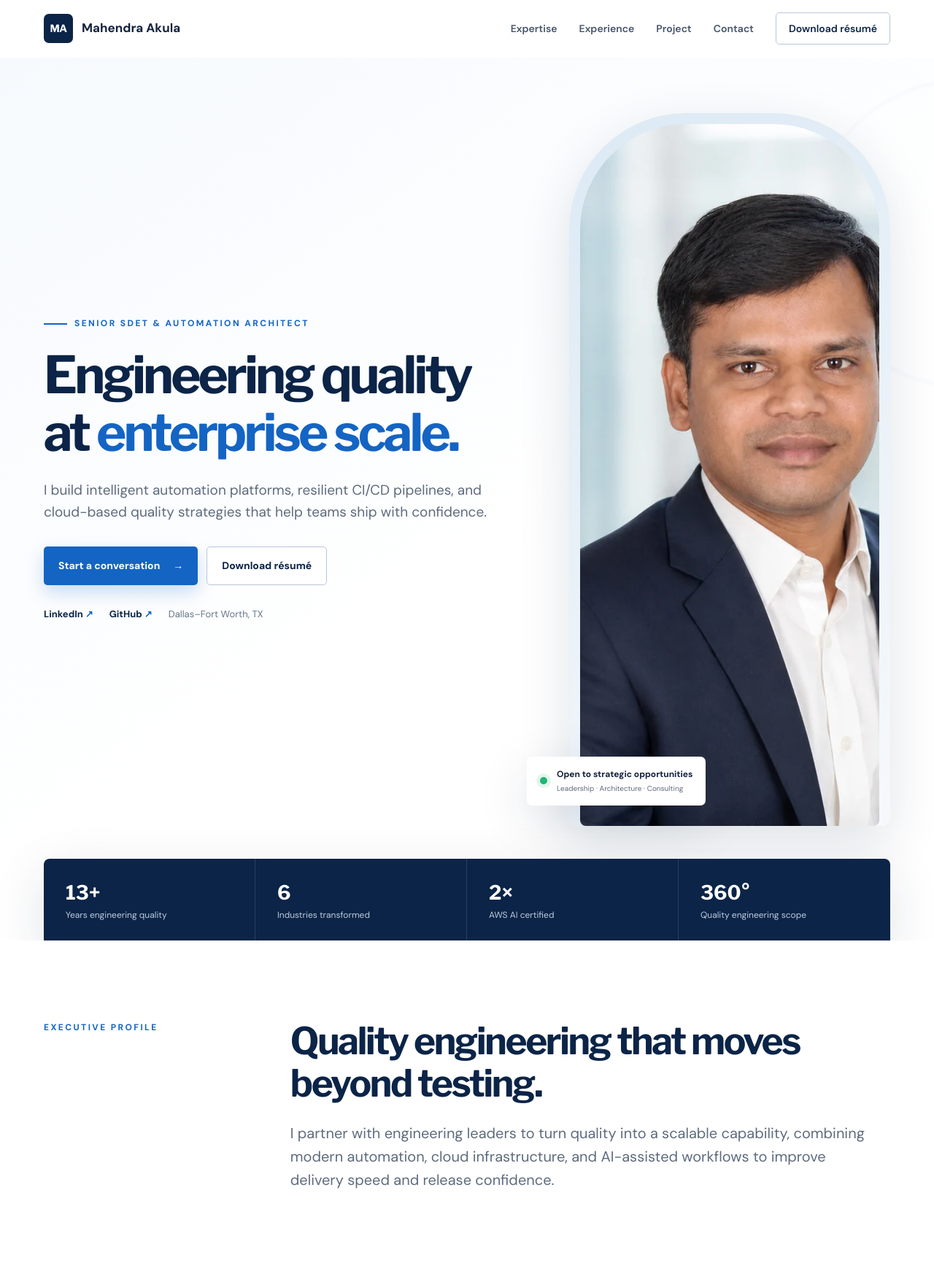
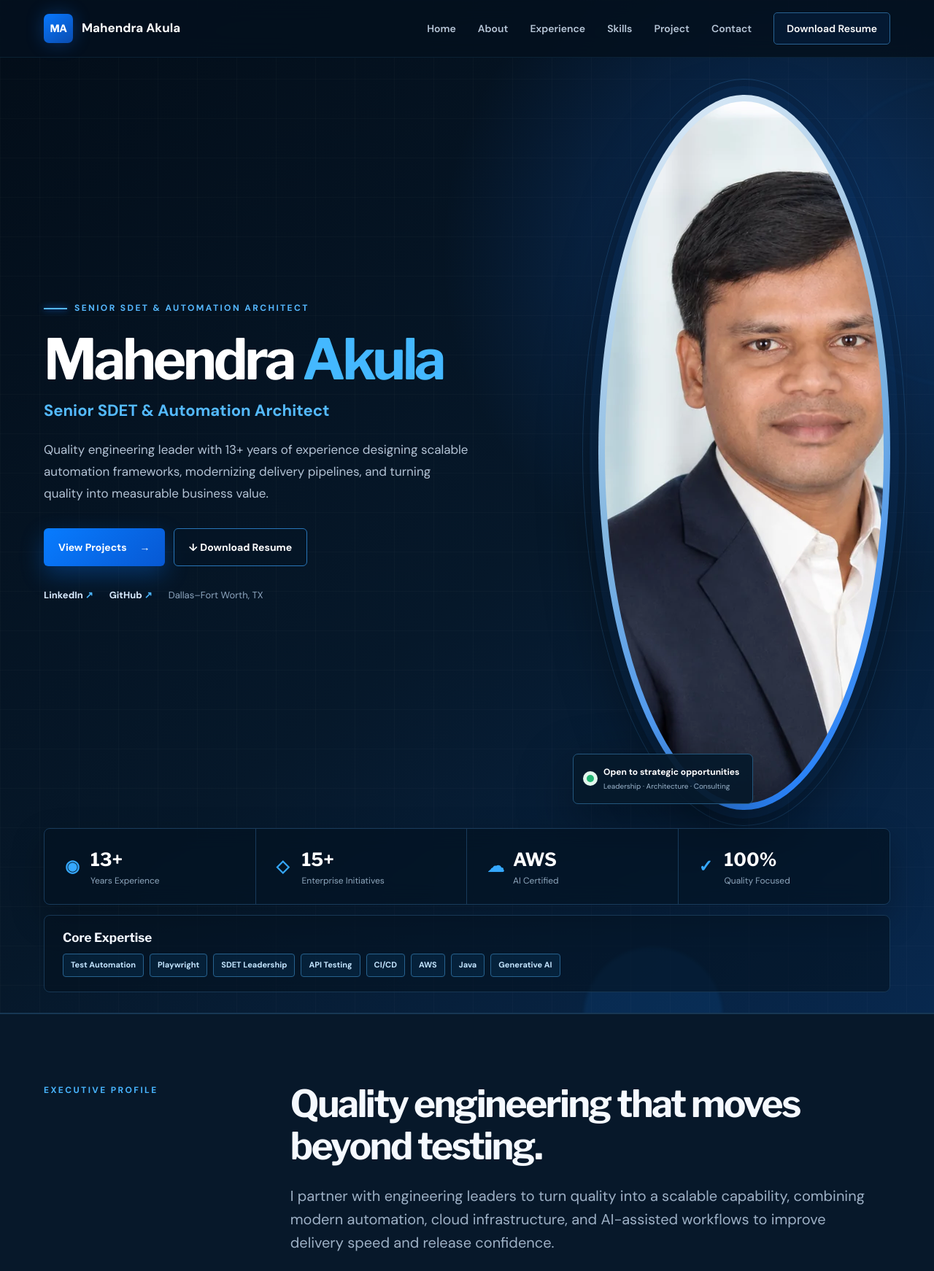
Before and after one commit to mahendra15nov/mahendraakula-profile, a plain HTML site: page index.html in a window 1280 px wide. Shown: the top 1742 px of the page at 73% size. Drawn offline with nearby package versions, Linux system fonts and the light colour scheme.

Commit message:
Redesign portfolio with premium dark theme

```diff
--- /dev/null
+++ b/dark-theme.css
@@ -0,0 +1,44 @@
+:root{--navy:#061526;--blue:#1677ff;--bright:#4db7ff;--ink:#f4f8ff;--muted:#9db0c6;--line:#183553;--soft:#081b30;--white:#fff;--shadow:0 25px 75px rgba(0,0,0,.38)}
+body{background:#061526;color:var(--ink)}
+.site-header{background:rgba(4,16,30,.88);border-bottom:1px solid rgba(77,183,255,.1)}
+.site-header.scrolled{border-color:#183553;box-shadow:0 12px 35px rgba(0,0,0,.25)}
+.brand-mark{background:linear-gradient(145deg,#0878ff,#0a4caf);box-shadow:0 0 24px rgba(22,119,255,.32)}
+.brand-name{color:#fff}.site-nav{color:#b7c6d7}.site-nav a:hover{color:#58baff}
+.nav-cta{border-color:#286292;color:#fff!important;background:rgba(22,119,255,.08)}
+.hero{padding-top:130px;background:radial-gradient(circle at 85% 25%,rgba(25,106,220,.34),transparent 32%),linear-gradient(140deg,#030d18 0%,#06182a 55%,#08284e 100%);border-bottom:1px solid #173754}
+.hero:after{content:"";position:absolute;inset:0;background-image:linear-gradient(rgba(255,255,255,.018) 1px,transparent 1px),linear-gradient(90deg,rgba(255,255,255,.018) 1px,transparent 1px);background-size:54px 54px;pointer-events:none}
+.hero-grid,.metrics,.hero-skills{position:relative;z-index:2}.hero-grid{min-height:520px;grid-template-columns:1.08fr .92fr}
+.eyebrow{color:#55b8ff;margin-bottom:18px}.eyebrow span{background:#55b8ff;box-shadow:0 0 10px #1677ff}
+h1{font-size:clamp(54px,6vw,84px);color:#fff;margin-bottom:8px;letter-spacing:-4px}h1 em{color:#44b8ff}
+.hero-role{margin:0 0 22px;color:#54baff;font-size:22px;font-weight:700}
+.hero-summary{color:#b3c3d5;font-size:17px;line-height:1.75;max-width:590px}
+.button{border-radius:6px}.primary{background:linear-gradient(135deg,#087cff,#0758d3);box-shadow:0 12px 32px rgba(8,124,255,.3)}.primary:hover{background:#1688ff}
+.secondary{background:rgba(4,20,37,.65);border-color:#2875b8;color:#fff}.hero-links{color:#8ea6bf}.hero-links a{color:#d9eaff}.hero-links a span{color:#4bb6ff}
+.portrait-wrap{max-width:400px}.portrait-frame{padding:9px;border-radius:50%;background:linear-gradient(145deg,#e7f1fa,#7fb4df 50%,#1677ff);box-shadow:0 0 0 12px rgba(29,112,204,.09),0 30px 80px rgba(0,0,0,.42)}
+.portrait-frame:before{inset:-22px;border-color:rgba(76,175,255,.2);border-radius:50%}.portrait-frame img{border-radius:50%;aspect-ratio:1;object-fit:cover;object-position:center 28%}
+.portrait-card{left:-35px;bottom:8px;background:rgba(6,25,43,.94);border:1px solid #24577e;color:#fff}.portrait-card small{color:#9db6cd}
+.hero-orb-one{border-color:rgba(44,143,237,.15)}.hero-orb-two{background:rgba(20,112,205,.12)}
+.metrics{margin-top:25px;background:rgba(4,19,34,.72);border:1px solid #183b5b;border-radius:8px;backdrop-filter:blur(14px);box-shadow:0 18px 45px rgba(0,0,0,.25)}
+.metrics div{display:grid;grid-template-columns:35px 1fr;padding:22px 28px;border-color:#183b5b}.metrics b{grid-row:span 2;font-size:23px;color:#35a8ff;align-self:center}
+.metrics strong{font-size:25px;color:#fff}.metrics span{color:#8fa7bd}
+.hero-skills{margin-top:14px;margin-bottom:28px;padding:20px 25px;background:rgba(4,18,32,.58);border:1px solid #173754;border-radius:8px}
+.hero-skills>strong{display:block;font:700 17px "Libre Franklin";margin-bottom:12px}.hero-skills div{display:flex;flex-wrap:wrap;gap:8px}
+.hero-skills span,.tags span{padding:6px 10px;border:1px solid #27628e;border-radius:4px;background:rgba(10,57,98,.32);color:#c5e6ff;font-size:11px;font-weight:700}
+.section{padding:95px 0}.intro-section,.project-section,.contact-section{background:#07182a}.expertise-section,.experience-section,.credentials-section{background:#091d33}
+.section-label{color:#48b5ff}.intro-grid h2,.section-heading h2,.credentials-grid h2,.contact-grid h2{color:#f5f9ff}.large-copy,.section-heading>p{color:#9eb1c6}
+.intro-section{border-top:1px solid #173754;border-bottom:1px solid #173754}
+.expertise-card{background:linear-gradient(145deg,#0a223b,#081a2e);border-color:#1b4263;box-shadow:0 18px 55px rgba(0,0,0,.18)}
+.expertise-card:hover{border-color:#2788d0;box-shadow:0 24px 70px rgba(0,0,0,.34),0 0 35px rgba(22,119,255,.1)}
+.card-number{color:#52718c}.icon-box{background:rgba(20,119,217,.13);color:#45b5ff;border:1px solid #21557d}
+.expertise-card h3,.timeline-content h3,.cert-list h3{color:#fff}.expertise-card p,.timeline-content>p,.cert-list p{color:#9eb1c6}
+.expertise-card ul{border-color:#1c405f;color:#bdd0e2}.expertise-card li:before{color:#46b4ff}
+.impact-section{background:radial-gradient(circle at 10% 50%,rgba(24,112,204,.22),transparent 35%),#041321;border-block:1px solid #173754}
+.impact-list>div{border-color:#183955}.impact-list p{color:#a6b8c9}.impact-list strong{color:#fff}
+.timeline-marker:before{background:#091d33;border-color:#39a9ff;box-shadow:0 0 13px rgba(22,119,255,.45)}.timeline-marker:after{background:#225476}.timeline-date{color:#45b6ff}.timeline-content>p:first-child{color:#6d98bb}
+.project-card{background:linear-gradient(135deg,#071b30,#0a3768);border:1px solid #24618e;box-shadow:0 25px 80px rgba(0,0,0,.35)}.white{background:#fff;color:#08213a}
+.credentials-section{border-block:1px solid #173754}.cert-list article{background:#071a2e;border-color:#1a4263}.cert-list span{color:#49b6ff}.aws-mark{background:#0c2c4d;border:1px solid #28638e}
+.contact-details a{color:#e5f2ff}.contact-details span{color:#65baff}.contact-form{background:#091f36;border-color:#1c486b}.contact-form label{color:#bed0df}
+.contact-form input,.contact-form textarea{background:#061526;border-color:#28516f;color:#fff}.contact-form input:focus,.contact-form textarea:focus{border-color:#3bafff;box-shadow:0 0 0 3px rgba(33,147,244,.13)}
+footer{background:#020b13;border-top:1px solid #153550}.footer-wrap{color:#7f99b0}.footer-wrap strong{color:#fff}
+@media(max-width:900px){.site-nav{background:#061526;border-color:#183553}.menu-button span{background:#fff}.hero-grid{min-height:auto}.portrait-wrap{max-width:330px}.hero-skills{margin-bottom:18px}}
+@media(max-width:600px){h1{font-size:48px;letter-spacing:-2.7px}.hero-role{font-size:18px}.portrait-wrap{max-width:260px}.portrait-card{position:relative;left:auto;bottom:auto;margin:18px auto 0;justify-content:center}.metrics{grid-template-columns:repeat(2,1fr);margin-top:35px}.metrics div{padding:16px 14px}.metrics div:nth-child(2){border-right:0}.metrics strong{font-size:20px}.hero-skills{padding:17px}.hero-skills div{gap:6px}}
--- a/index.html
+++ b/index.html
@@ -14,6 +14,7 @@
     <link rel="preconnect" href="https://fonts.gstatic.com" crossorigin />
     <link href="https://fonts.googleapis.com/css2?family=DM+Sans:wght@400;500;600;700&family=Libre+Franklin:wght@600;700&display=swap" rel="stylesheet" />
     <link rel="stylesheet" href="styles.css" />
+    <link rel="stylesheet" href="dark-theme.css" />
     <script defer src="script.js"></script>
   </head>
   <body>
@@ -28,11 +29,13 @@
           <span></span><span></span><span></span>
         </button>
         <nav class="site-nav" aria-label="Main navigation">
-          <a href="#expertise">Expertise</a>
+          <a href="#top">Home</a>
+          <a href="#about">About</a>
           <a href="#experience">Experience</a>
+          <a href="#expertise">Skills</a>
           <a href="#project">Project</a>
           <a href="#contact">Contact</a>
-          <a class="nav-cta" href="assets/Mahendra_Akula_Resume.pdf" download>Download résumé</a>
+          <a class="nav-cta" href="assets/Mahendra_Akula_Resume.pdf" download>Download Resume</a>
         </nav>
       </div>
     </header>
@@ -44,11 +47,12 @@
         <div class="container hero-grid">
           <div class="hero-copy reveal">
             <p class="eyebrow"><span></span> Senior SDET & Automation Architect</p>
-            <h1>Engineering quality at <em>enterprise scale.</em></h1>
-            <p class="hero-summary">I build intelligent automation platforms, resilient CI/CD pipelines, and cloud-based quality strategies that help teams ship with confidence.</p>
+            <h1>Mahendra <em>Akula</em></h1>
+            <p class="hero-role">Senior SDET & Automation Architect</p>
+            <p class="hero-summary">Quality engineering leader with 13+ years of experience designing scalable automation frameworks, modernizing delivery pipelines, and turning quality into measurable business value.</p>
             <div class="hero-actions">
-              <a class="button primary" href="#contact">Start a conversation <span aria-hidden="true">→</span></a>
-              <a class="button secondary" href="assets/Mahendra_Akula_Resume.pdf" download>Download résumé</a>
+              <a class="button primary" href="#project">View Projects <span aria-hidden="true">→</span></a>
+              <a class="button secondary" href="assets/Mahendra_Akula_Resume.pdf" download>↓ Download Resume</a>
             </div>
             <div class="hero-links">
               <a href="https://www.linkedin.com/in/mahendraakula" target="_blank" rel="noreferrer">LinkedIn <span>↗</span></a>
@@ -67,14 +71,18 @@
           </div>
         </div>
         <div class="container metrics reveal">
-          <div><strong>13+</strong><span>Years engineering quality</span></div>
-          <div><strong>6</strong><span>Industries transformed</span></div>
-          <div><strong>2×</strong><span>AWS AI certified</span></div>
-          <div><strong>360°</strong><span>Quality engineering scope</span></div>
+          <div><b>◉</b><strong>13+</strong><span>Years Experience</span></div>
+          <div><b>◇</b><strong>15+</strong><span>Enterprise Initiatives</span></div>
+          <div><b>☁</b><strong>AWS</strong><span>AI Certified</span></div>
+          <div><b>✓</b><strong>100%</strong><span>Quality Focused</span></div>
+        </div>
+        <div class="container hero-skills reveal">
+          <strong>Core Expertise</strong>
+          <div><span>Test Automation</span><span>Playwright</span><span>SDET Leadership</span><span>API Testing</span><span>CI/CD</span><span>AWS</span><span>Java</span><span>Generative AI</span></div>
         </div>
       </section>
 
-      <section class="section intro-section">
+      <section class="section intro-section" id="about">
         <div class="container intro-grid reveal">
           <p class="section-label">Executive Profile</p>
           <div>
```
Also changed, not shown: 2 other files.
